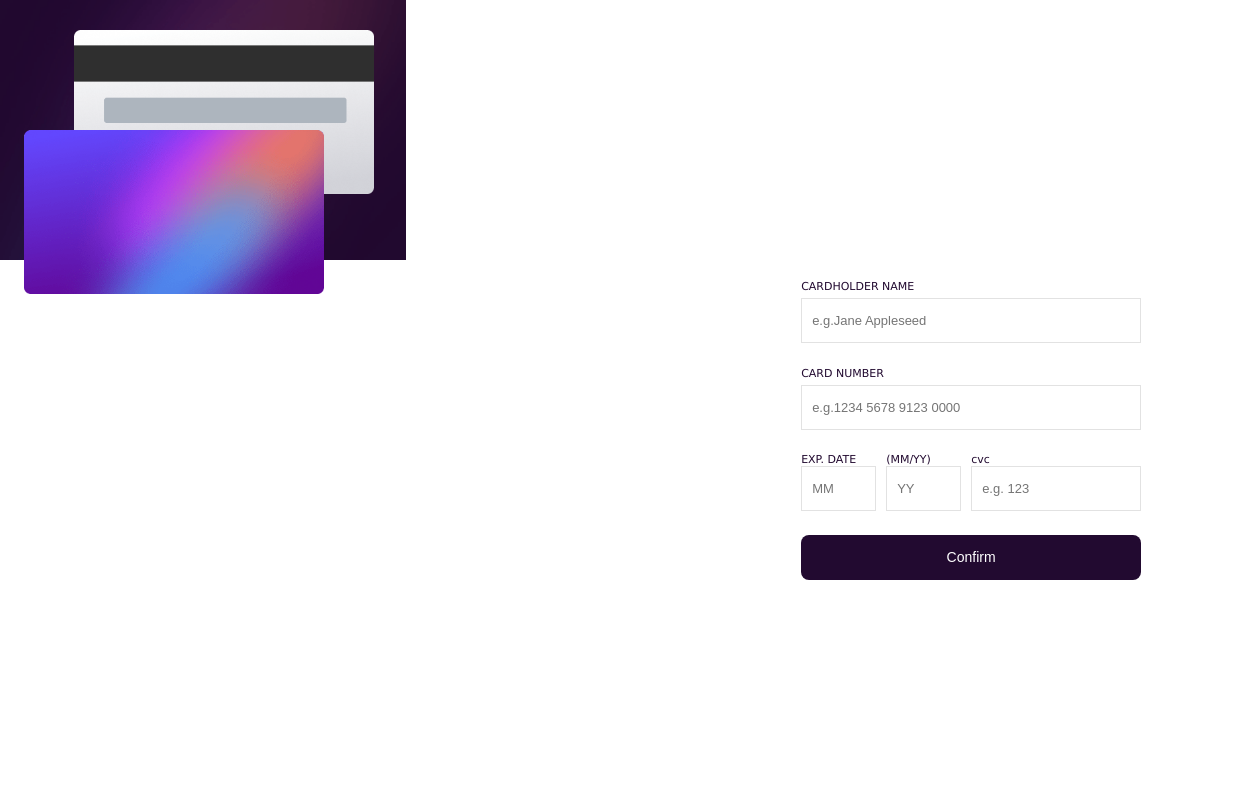
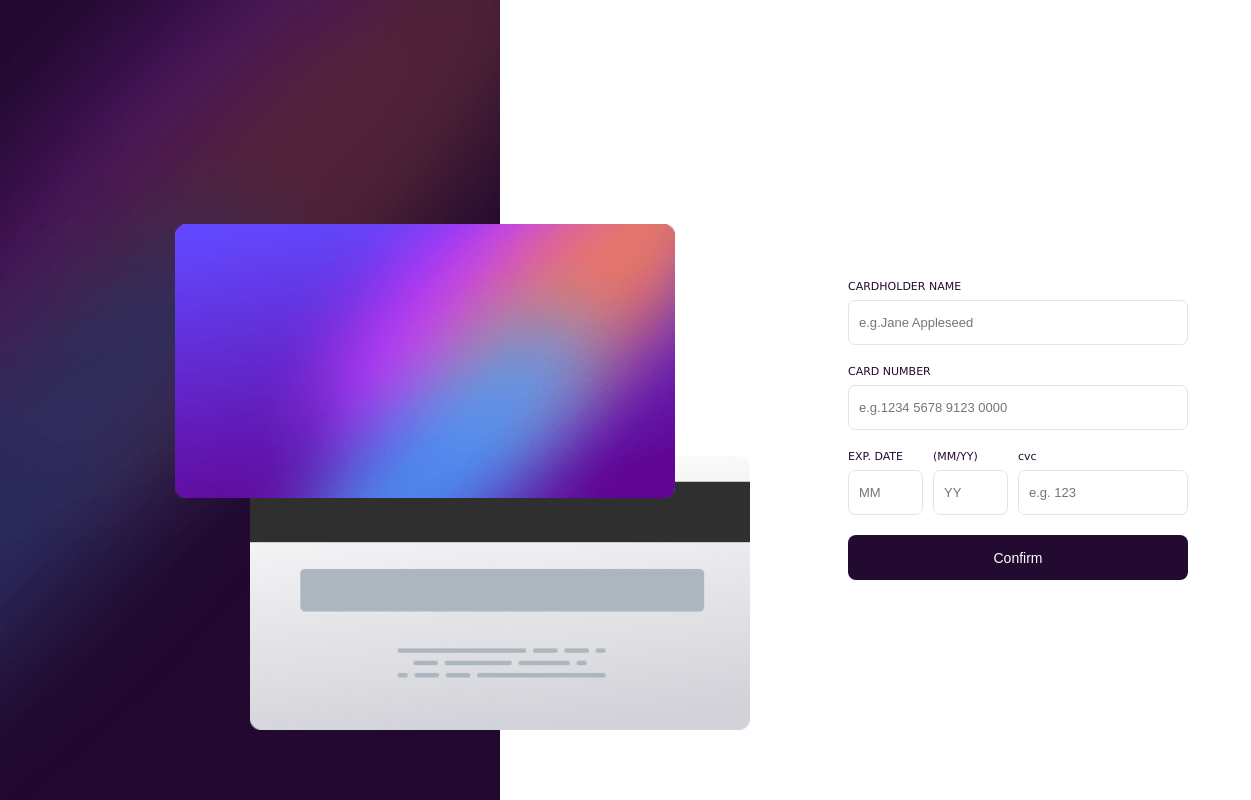
Before and after one commit to Inienamikpoh/InputForm, a plain HTML site: page index.html in a window 1536 px wide. Shown: the whole page, without its empty margins (0-1251 px from the left). Drawn offline with Linux system fonts and the light colour scheme.

Commit message:
final commit

```diff
--- a/style.css
+++ b/style.css
@@ -58,23 +58,16 @@ body{
         font-size: 11px;
         color: #220A30;
         font-weight: 500;
+        margin-bottom: 7px;
     }
     .info input{
         font-size: 13px;
-        color: #220A30;
+        color: #220a30;
         font-weight: 500;
         padding-left: 10px;
-    }
-    .first input,
-    .second input,
-    .left input,
-    .middle input,
-    .right input {
         height: 45px;
-        border: 1px solid rgb(226, 226, 226);
-    }
-    input :focus{
-        border-color: #220A30;
+        border: 1px solid #e4e4e4;
+        border-radius: 7px;
     }
     button{
         height: 45px;
@@ -88,10 +81,6 @@ body{
     .first input,
     .second input{
         width: 100%;
-    }
-    .first p,
-    .second p{
-        margin-bottom: 5px;
     }
     .third{
         display: flex;
@@ -109,9 +98,109 @@ body{
     }
 }
 
-@media screen and (min-width: 740px) {
+@media screen and (min-width: 760px) {
     .container{
         display: flex;
     }
+    .small_background{
+        display: none;
+    }
+    .big_background{
+        display: block;
+        height: 100%;
+        width: 300px;
+    }
+    .container{
+        position: relative;
+    }
+    .front_card img{
+        position: absolute;
+        top: 32%;
+        left: 7%;
+    }
+    .back_card img{
+        position: absolute;
+        top: 57%;
+        left: 7%;
+    }
+    .front_card img,
+    .back_card img{
+        width: 320px;
+    }
 
 }
+
+@media screen and (min-width: 980px){
+    .front_card img,
+    .back_card img{
+        width: 360px;
+    }
+    .front_card img{
+        top: 28%;
+        left: 15%;
+    }
+    .back_card img{
+        top: 59%;
+        left: 20%;
+    }
+}
+
+@media screen and (min-width: 1008px){
+    .front_card img,
+    .back_card img{
+        width: 400px;
+    }
+    .front_card img{
+        top: 28%;
+        left: 15%;
+    }
+    .back_card img{
+        top: 59%;
+        left: 20%;
+    }
+}
+
+@media screen and (min-width: 1330px){
+    .big_background{
+        width: 350px;
+    }
+    .front_card img,
+    .back_card img{
+        width: 450px;
+    }
+    .front_card img{
+        top: 28%;
+        left: 35%;
+    }
+    .back_card img{
+        top: 57%;
+        left: 50%;
+    }
+}
+@media screen and (min-width: 1360px){
+    .big_background{
+        width: 350px;
+    }
+    .front_card img,
+    .back_card img{
+        width: 450px;
+    }
+    .front_card img{
+        top: 28%;
+        left: 35%;
+    }
+    .back_card img{
+        top: 57%;
+        left: 50%;
+    }
+}
+
+@media screen and (min-width: 1440px){
+    .big_background{
+        width: 500px;
+    }
+    .front_card img,
+    .back_card img{
+        width: 500px;
+    }
+}
```
Also changed, not shown: index.html (+2 -2 lines), 1 other file.
